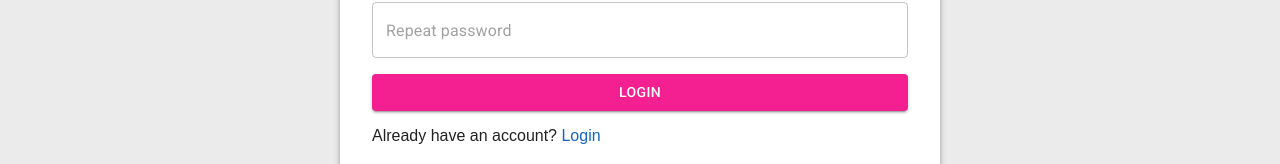
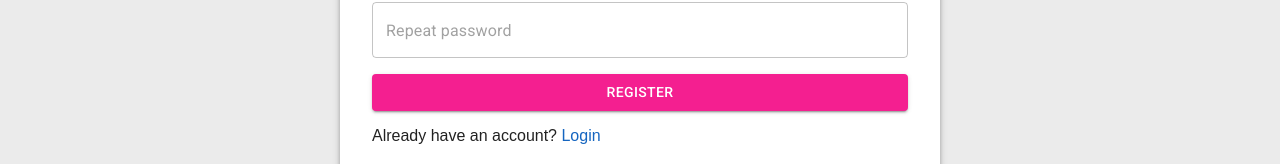
Before and after one commit to sra-rob/calendar-app, a React (Vite) app in the folder calendar-frontend/: page /auth/register in a window 1280 px wide. Shown: the part 323-487 px from the top of the page. Built offline with nearby package versions, Linux system fonts and the light colour scheme; no server answers.

Commit message:
build wip

```diff
--- a/calendar-frontend/src/features/auth/routes/Register.jsx
+++ b/calendar-frontend/src/features/auth/routes/Register.jsx
@@ -59,7 +59,7 @@ export const Register = () => {
 					required
 				/>
 				<Button
-					text="Login"
+					text="Register"
 					buttonType="accent"
 					type="submit"
 					onClick={onSubmit}
```
Also changed, not shown: 1 other file (tests, documents, lock files or other folders).
